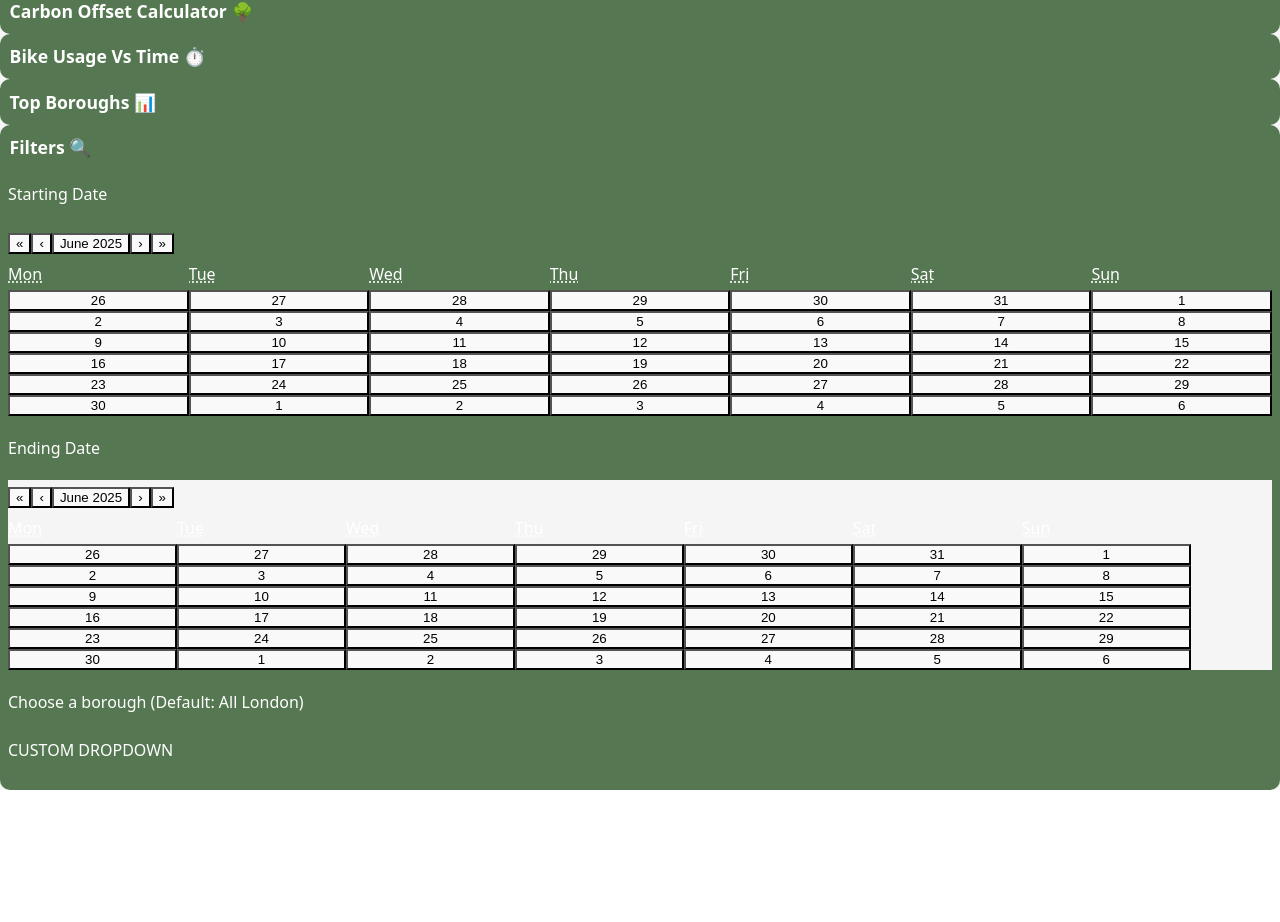
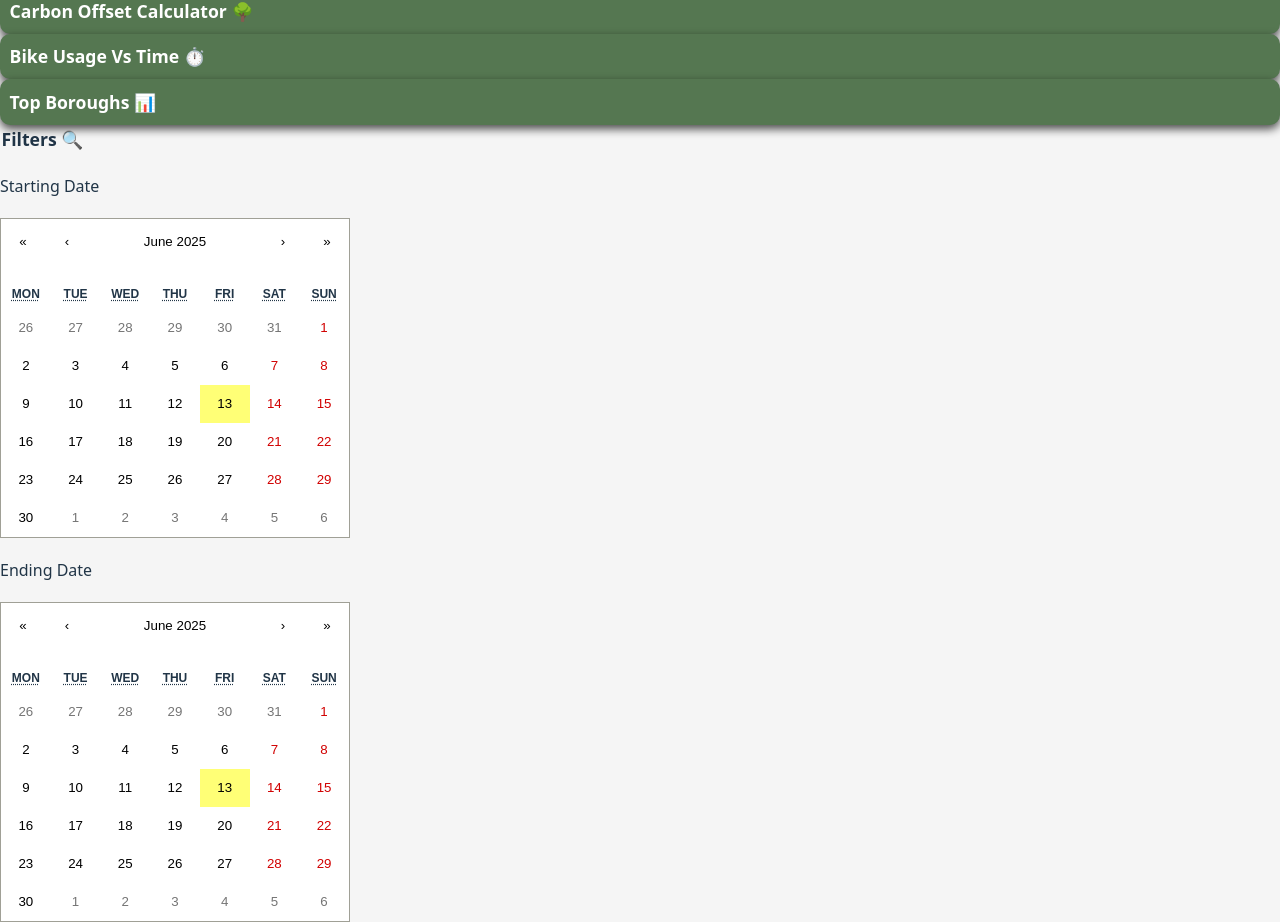
Before and after one commit to georgemarsh1809/london-bike-prototype, a React (Vite) app: page / in a window 1280 px wide. Shown: the part 279-1201 px from the top of the page. Before the commit the page ends 1069 px from the top, so only its background shows below. Built offline with nearby package versions, Linux system fonts and the light colour scheme; no server answers.

Commit message:
FE touch ups

```diff
--- a/src/frontend/components/Dashboard/Dashboard.jsx
+++ b/src/frontend/components/Dashboard/Dashboard.jsx
@@ -1,7 +1,7 @@
 import { useEffect, useState } from 'react';
+import Calendar from 'react-calendar';
 import styles from './Dashboard.module.css';
-import Calendar from 'react-calendar';
-// import 'react-calendar/dist/Calendar.css';
+import 'react-calendar/dist/Calendar.css';
 
 export const Dashboard = () => {
     // const [startingMonth, setStartingMonth] = useState('January');
@@ -64,16 +64,16 @@ export const Dashboard = () => {
                 <div className={`${styles.boroughChart} ${styles.widget}`}>
                     <h4>Top Boroughs 📊</h4>
                 </div>
-                <div className={`${styles.filtersBox} ${styles.widget}`}>
+                <div className={`${styles.filtersBox} `}>
                     <h4>Filters 🔍</h4>
                     <p>Starting Date</p>
-                    <Calendar styles />
+                    <div className={styles.calendar}>
+                        <Calendar minDetail="year" />
+                    </div>
                     <p>Ending Date</p>
                     <div className={styles.calendar}>
-                        <Calendar />
+                        <Calendar minDetail="year" />
                     </div>
-                    <p>Choose a borough (Default: All London)</p>
-                    <p>CUSTOM DROPDOWN</p>
                 </div>
             </div>
         </>
--- a/src/frontend/components/Dashboard/Dashboard.module.css
+++ b/src/frontend/components/Dashboard/Dashboard.module.css
@@ -19,6 +19,7 @@
     border-radius: 10px;
     padding: 0.5rem;
     color: white;
+    filter: drop-shadow(0px 4px 5px rgba(0, 0, 0, 0.7));
 }
 .top-borough {
     grid-column: 1 / span 1;
@@ -52,7 +53,6 @@
 }
 
 .calendar {
-    background-color: #f5f5f5;
     display: flex;
     justify-content: space-between;
 }
```
Also changed, not shown: src/frontend/index.css (+8 -0 lines), 2 other files (tests, documents, lock files or other folders).
